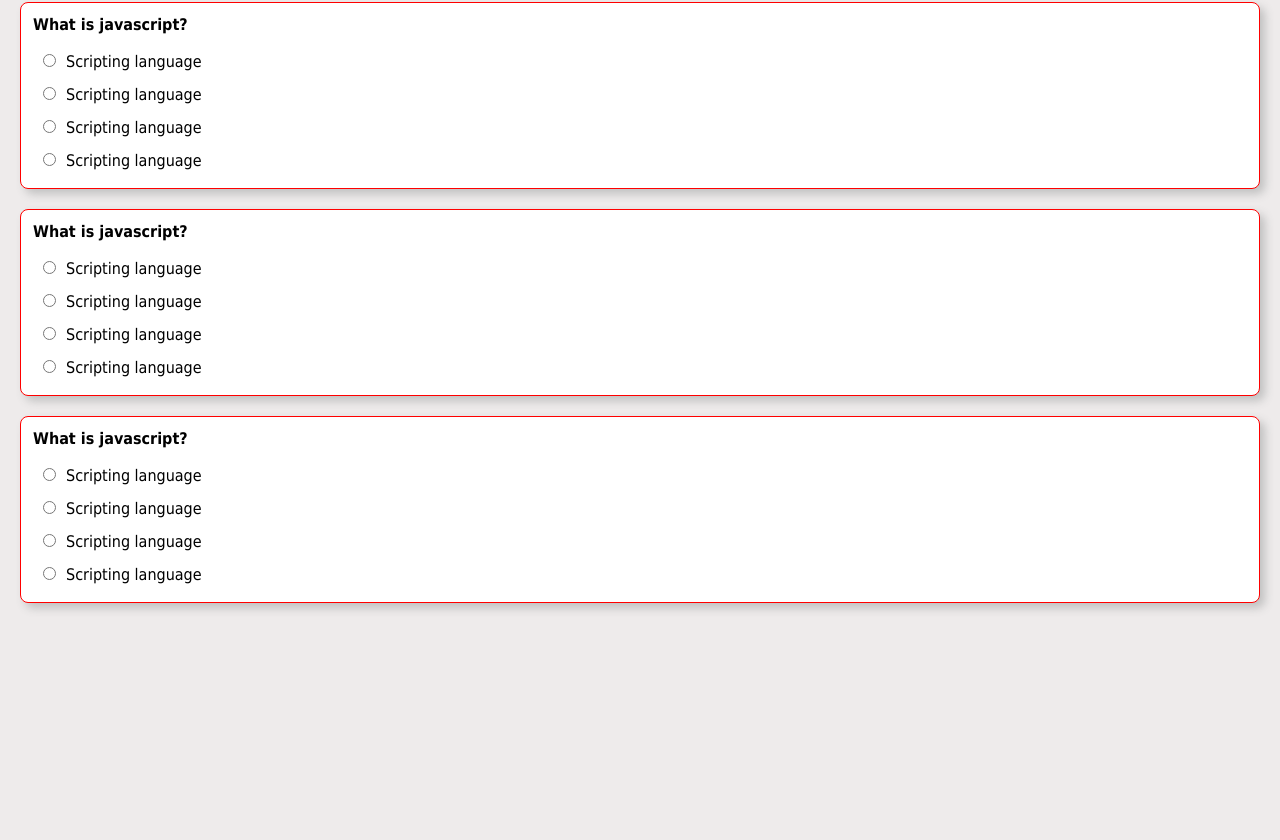
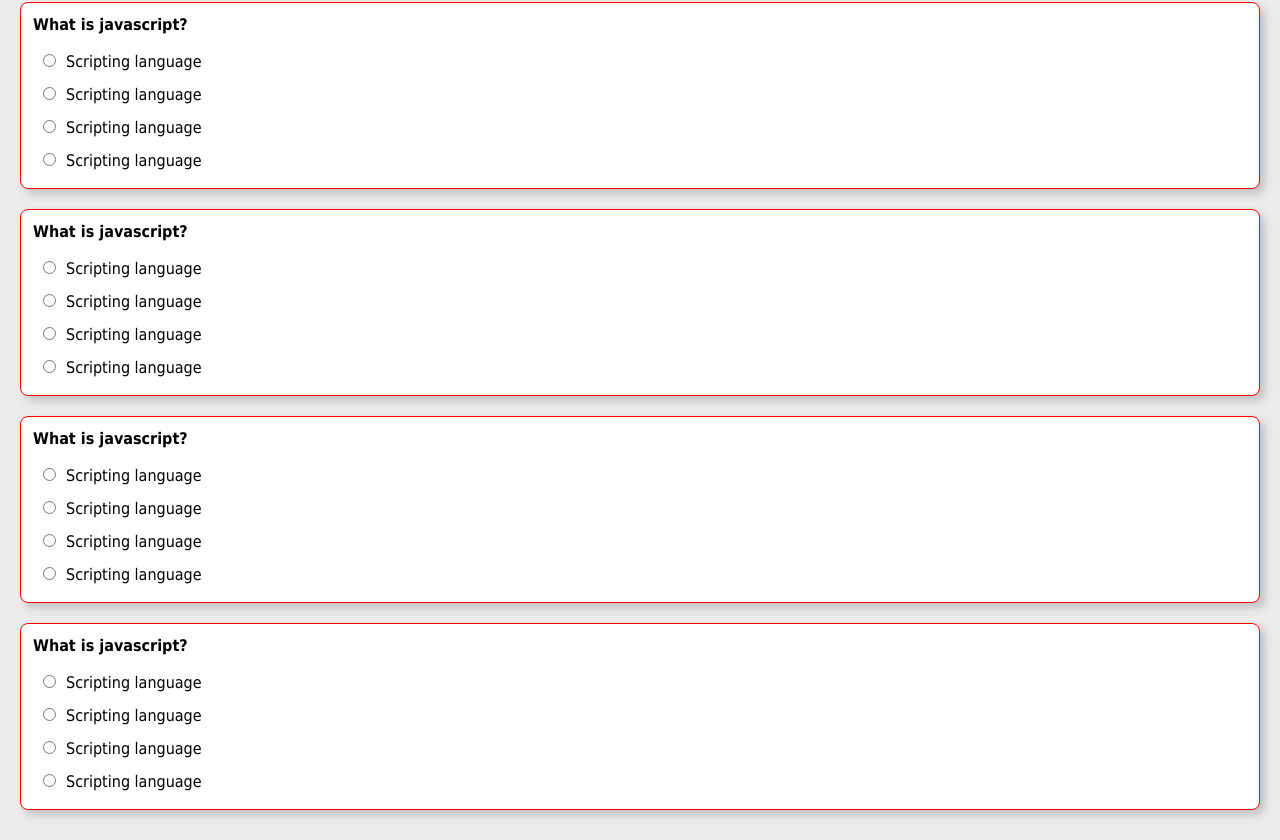
Before and after one commit to karugo-murage/Javascript-test, a plain HTML site: page index.html in a window 1280 px wide. Shown: the part 577-1417 px from the top of the page. Before the commit the page ends 1210 px from the top, so only its background shows below. Drawn offline with Linux system fonts and the light colour scheme.

Commit message:
add question five structure

```diff
--- a/index.html
+++ b/index.html
@@ -31,7 +31,6 @@
             <input type="radio" name="quiz1" />Scripting language <br>
         </form>
     </div>
-
     <div class="quiz">
         <h4>What is javascript?</h4>
         <form class="test">
@@ -44,25 +43,30 @@
     <div class="quiz">
         <h4>What is javascript?</h4>
         <form class="test">
-            <input type="radio" name="quiz1" />Scripting language <br>
-            <input type="radio" name="quiz1" />Scripting language <br>
-            <input type="radio" name="quiz1" />Scripting language <br>
-            <input type="radio" name="quiz1" />Scripting language <br>
+            <input type="radio" name="quiz3" />Scripting language <br>
+            <input type="radio" name="quiz3" />Scripting language <br>
+            <input type="radio" name="quiz3" />Scripting language <br>
+            <input type="radio" name="quiz3" />Scripting language <br>
         </form>
     </div>
     <div class="quiz">
         <h4>What is javascript?</h4>
         <form class="test">
-            <input type="radio" name="quiz1" />Scripting language <br>
-            <input type="radio" name="quiz1" />Scripting language <br>
-            <input type="radio" name="quiz1" />Scripting language <br>
-            <input type="radio" name="quiz1" />Scripting language <br>
+            <input type="radio" name="quiz4" />Scripting language <br>
+            <input type="radio" name="quiz4" />Scripting language <br>
+            <input type="radio" name="quiz4" />Scripting language <br>
+            <input type="radio" name="quiz4" />Scripting language <br>
+        </form>
+    </div>
+    <div class="quiz">
+        <h4>What is javascript?</h4>
+        <form class="test">
+            <input type="radio" name="quiz2" />Scripting language <br>
+            <input type="radio" name="quiz2" />Scripting language <br>
+            <input type="radio" name="quiz2" />Scripting language <br>
+            <input type="radio" name="quiz2" />Scripting language <br>
         </form>
     </div>
 
-
-
-
-
 </body>
 </html>
```
